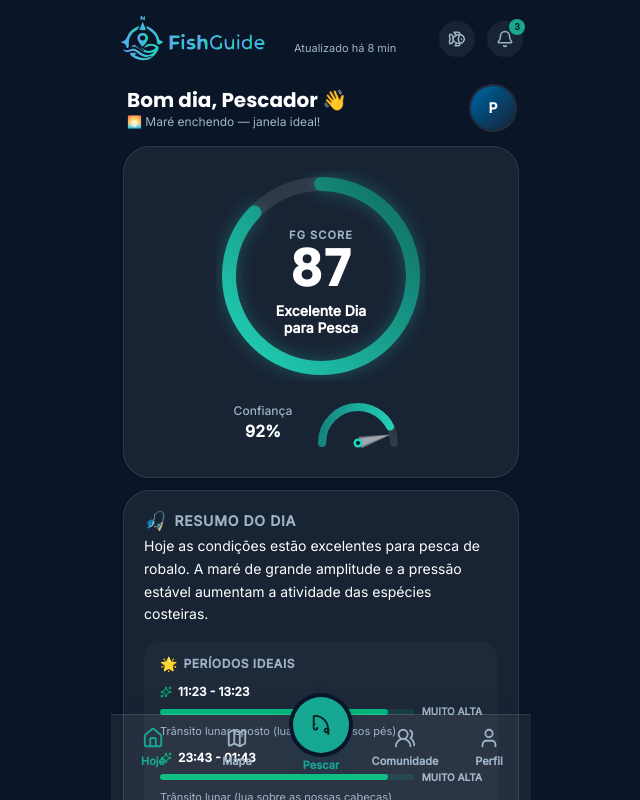
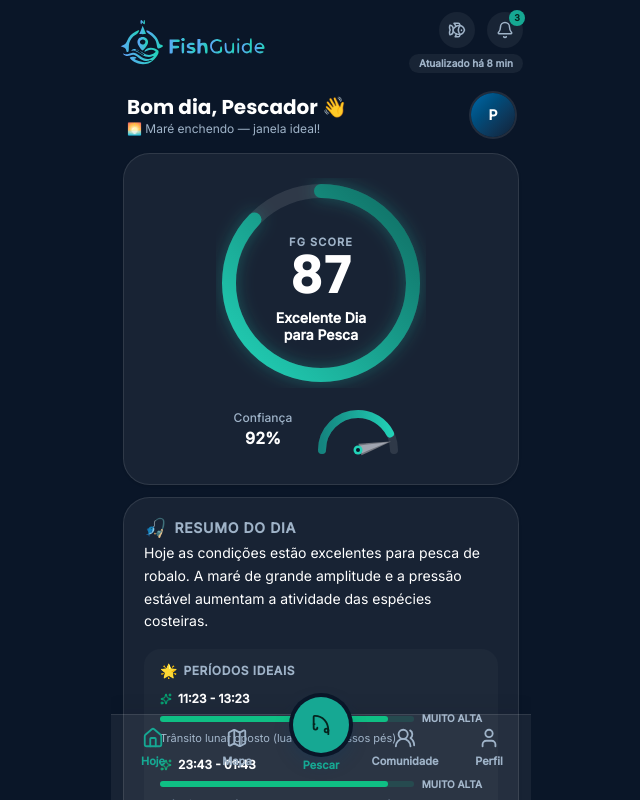
Before and after one commit to DiegoPassosDev/fishguide, a Next.js app in the folder packages/frontend/: page /today in a window 1280 px wide. Shown: the whole page, without its empty margins (319-959 px from the left). Built offline with nearby package versions, Linux system fonts and the light colour scheme.

Commit message:
refactor: reposition last updated message as a pill on the right side of the header

```diff
--- a/packages/frontend/src/components/layout/Header.tsx
+++ b/packages/frontend/src/components/layout/Header.tsx
@@ -29,15 +29,9 @@ export function Header({ lastUpdated }: HeaderProps) {
 
   return (
     <header className="flex items-center justify-between px-2 py-3">
-      <div className="flex items-start gap-3">
       <Logo />
-        {timeAgo && (
-          <span className="mt-7 ml-2 whitespace-nowrap text-[11px] text-muted-foreground">
-            Atualizado há {timeAgo}
-          </span>
-        )}
-      </div>
 
+      <div className="flex flex-col items-end gap-1.5">
         <div className="flex items-center gap-3">
           <button
             type="button"
@@ -57,6 +51,12 @@ export function Header({ lastUpdated }: HeaderProps) {
             </span>
           </button>
         </div>
+        {timeAgo && (
+          <span className="rounded-full bg-muted px-2.5 py-0.5 text-[10px] font-semibold text-muted-foreground">
+            Atualizado há {timeAgo}
+          </span>
+        )}
+      </div>
     </header>
   );
 }
```
Lines whose indentation alone changed are shown as unchanged.
